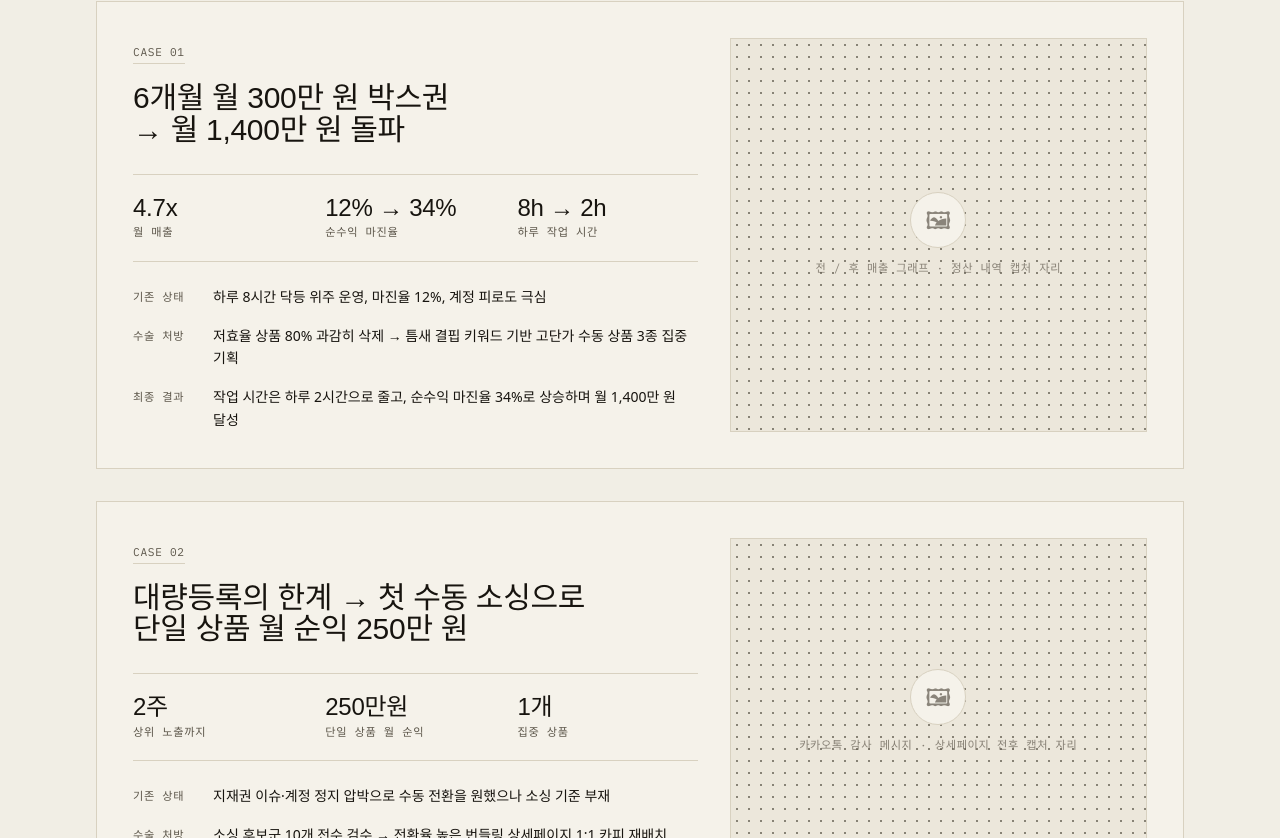
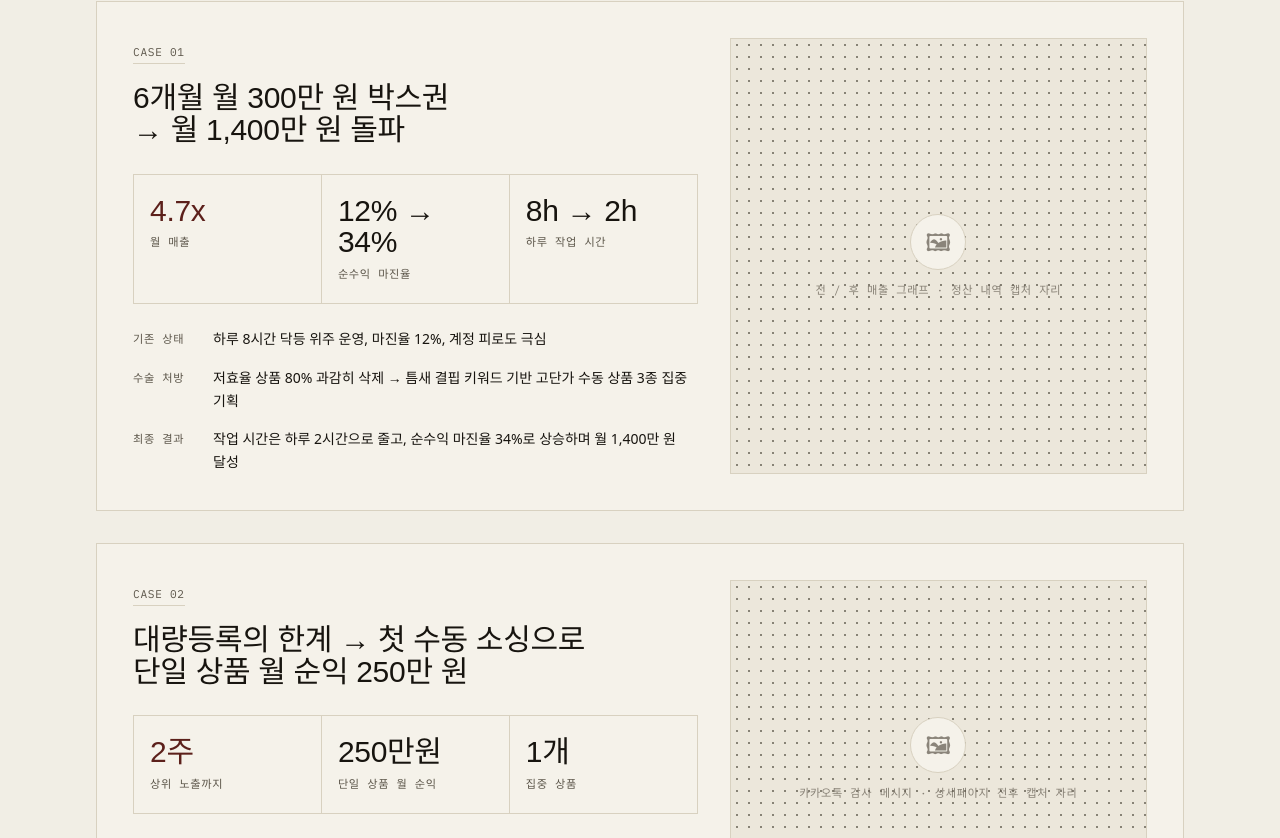
Before and after one commit to xenodori/xeno-consulting, a Next.js app: page / in a window 1280 px wide. Shown: the part 3762-4600 px from the top of the page. Built offline with nearby package versions, Linux system fonts and the light colour scheme; no server answers; the database is empty; a web font is replaced by a local one.

Commit message:
다크테크 피드백 선별 흡수: 사례 지표 베토 카드+대형 숫자, 가격 카드 깊이감, 폼 앰버 포커스

```diff
--- a/src/components/Cases.tsx
+++ b/src/components/Cases.tsx
@@ -28,12 +28,18 @@ export default async function Cases() {
                 <span className="tick border-b border-amber pb-1 text-amber-deep">{c.tag}</span>
                 <h3 className="display mt-5 text-2xl leading-snug sm:text-3xl">{c.headline}</h3>
 
-                {/* 지표 */}
-                <dl className="mt-7 grid grid-cols-3 gap-3 border-y border-line py-5">
-                  {c.metrics.map((m) => (
-                    <div key={m.label}>
-                      <dt className="display text-xl text-pine sm:text-2xl">{m.value}</dt>
-                      <dd className="tick mt-1">{m.label}</dd>
+                {/* 지표 — 베토(격자) 카드 */}
+                <dl className="mt-7 grid grid-cols-3 gap-px overflow-hidden border border-line bg-line">
+                  {c.metrics.map((m, mi) => (
+                    <div key={m.label} className="bg-paper px-4 py-5">
+                      <dt
+                        className={`display text-2xl leading-none sm:text-3xl ${
+                          mi === 0 ? "text-amber-deep" : "text-ink"
+                        }`}
+                      >
+                        {m.value}
+                      </dt>
+                      <dd className="tick mt-2">{m.label}</dd>
                     </div>
                   ))}
                 </dl>
--- a/src/components/ConsultForm.tsx
+++ b/src/components/ConsultForm.tsx
@@ -142,7 +142,7 @@ export default function ConsultForm() {
 }
 
 const inputCls =
-  "w-full rounded-none border border-line bg-paper px-4 py-3 text-ink placeholder:text-ink-soft/50 outline-none transition-colors focus:border-ink";
+  "w-full rounded-none border border-line bg-paper px-4 py-3 text-ink placeholder:text-ink-soft/50 outline-none transition-all focus:border-amber focus:ring-2 focus:ring-amber/20";
 
 function Field({
   label,
--- a/src/components/Pricing.tsx
+++ b/src/components/Pricing.tsx
@@ -60,7 +60,7 @@ export default async function Pricing() {
 
         <div className="mt-6 grid gap-6 lg:grid-cols-[1fr_1fr]">
           {/* 가격 카드 */}
-          <div className="flex flex-col rounded-none border border-ink border-t-4 border-t-amber bg-ink p-8 text-paper">
+          <div className="flex flex-col rounded-none border border-ink border-t-4 border-t-amber bg-ink p-8 text-paper shadow-[0_30px_70px_-30px_rgba(0,0,0,0.6)]">
             <span className="w-fit bg-amber px-3 py-1 text-xs font-semibold tracking-wide text-paper">
               {program.badge}
             </span>
```
